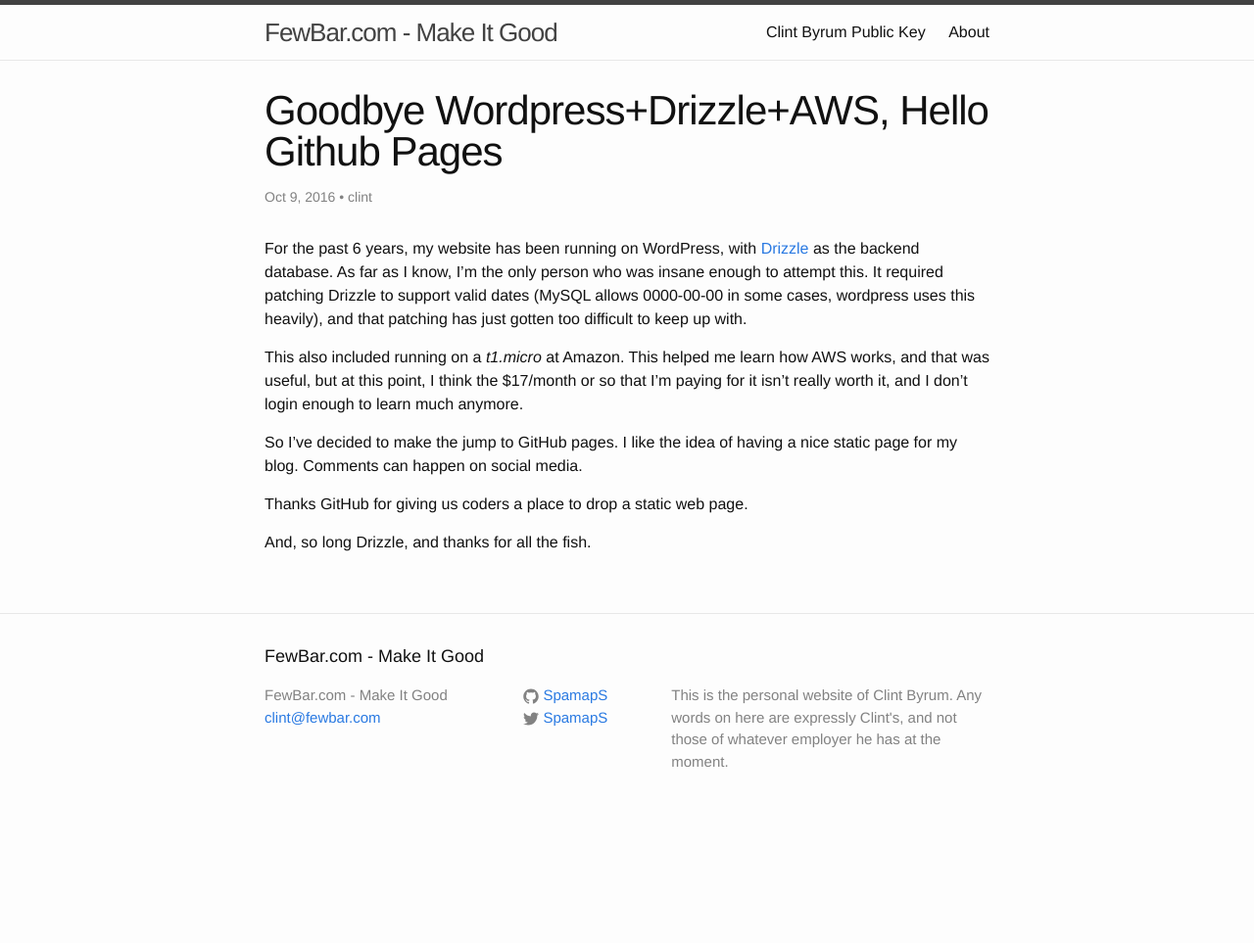
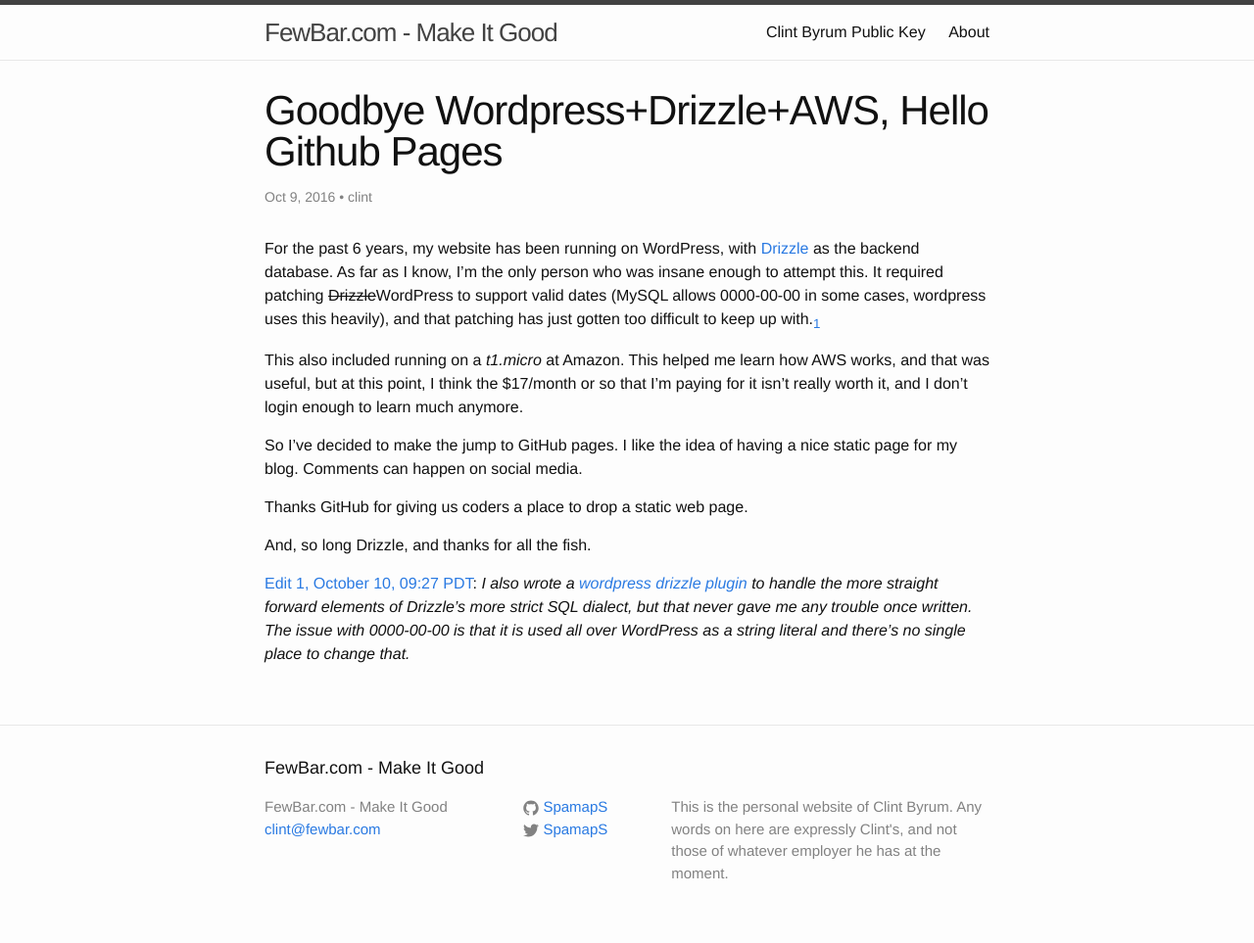
Before and after one commit to SpamapS/SpamapS.github.io, a Jekyll site: the page built from _posts/2016-10-09-goodbye-wordpress-drizzle-hello-github-pages.md, in a window 1280 px wide. Shown: the whole page at 98% size. Built offline with Jekyll 4.4.1, drawn with Linux system fonts in a browser that asks for light colours; before the commit the page ends 900 px from its top, so only the background shows below that.

Commit message:
Add edit about Drizzle to goodbye-wordpress

```diff
--- a/_posts/2016-10-09-goodbye-wordpress-drizzle-hello-github-pages.md
+++ b/_posts/2016-10-09-goodbye-wordpress-drizzle-hello-github-pages.md
@@ -10,7 +10,7 @@
 excerpt: >
     For the past 6 years, my website has been running on WordPress, with
     Drizzle as the backend database. As far as I know, I'm the only person who
-    was insane enough to attempt this. It required patching Drizzle to support
+    was insane enough to attempt this. It required patching ~~Drizzle~~WordPress to support
     valid dates (MySQL allows 0000-00-00 in some cases, wordpress uses this
     heavily), and that patching has just gotten too difficult to keep up with.
 
@@ -31,9 +31,9 @@
 
 For the past 6 years, my website has been running on WordPress, with
 [Drizzle](http://drizzle.org) as the backend database. As far as I know, I'm the only person who
-was insane enough to attempt this. It required patching Drizzle to support
+was insane enough to attempt this. It required patching ~~Drizzle~~WordPress to support
 valid dates (MySQL allows 0000-00-00 in some cases, wordpress uses this
-heavily), and that patching has just gotten too difficult to keep up with.
+heavily), and that patching has just gotten too difficult to keep up with.<sub>[1](#wordpress-drizzle-plugin)</sub>
 
 This also included running on a *t1.micro* at Amazon. This helped me
 learn how AWS works, and that was useful, but at this point, I think
@@ -47,3 +47,10 @@
 Thanks GitHub for giving us coders a place to drop a static web page.
 
 And, so long Drizzle, and thanks for all the fish.
+
+<a name="wordpress-drizzle-plugin">Edit 1, October 10, 09:27 PDT</a>: *I also wrote a [wordpress
+drizzle plugin](https://launchpad.net/wordpress-drizzle) to handle
+the more straight forward elements of Drizzle's more strict SQL dialect,
+but that never gave me any trouble once written. The issue with 0000-00-00
+is that it is used all over WordPress as a string literal and there's no
+single place to change that.*
```
